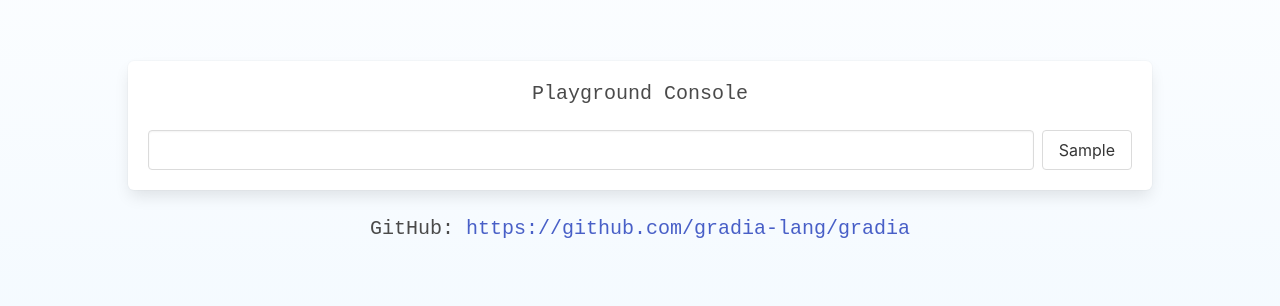
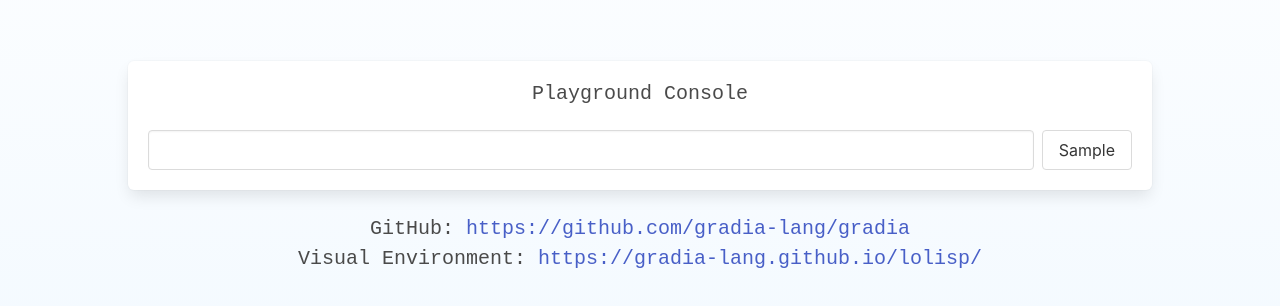
Before and after one commit to gradia-lang/gradia-lang.github.io, a plain HTML site: page index.html in a window 1280 px wide. Both pictures are taken after a click on the button "Learn more". Shown: the part 250-556 px from the top of the page. Drawn offline with nearby package versions, Linux system fonts and the light colour scheme; no server answers.

Commit message:
Update index.html

```diff
--- a/index.html
+++ b/index.html
@@ -43,6 +43,12 @@
                     GitHub:
                     <a href="https://github.com/gradia-lang/gradia"
                         >https://github.com/gradia-lang/gradia</a
+                    >
+                </p>
+                <p>
+                    Visual Environment:
+                    <a href="https://gradia-lang.github.io/lolisp/"
+                        >https://gradia-lang.github.io/lolisp/</a
                     >
                 </p>
             </div>
```
